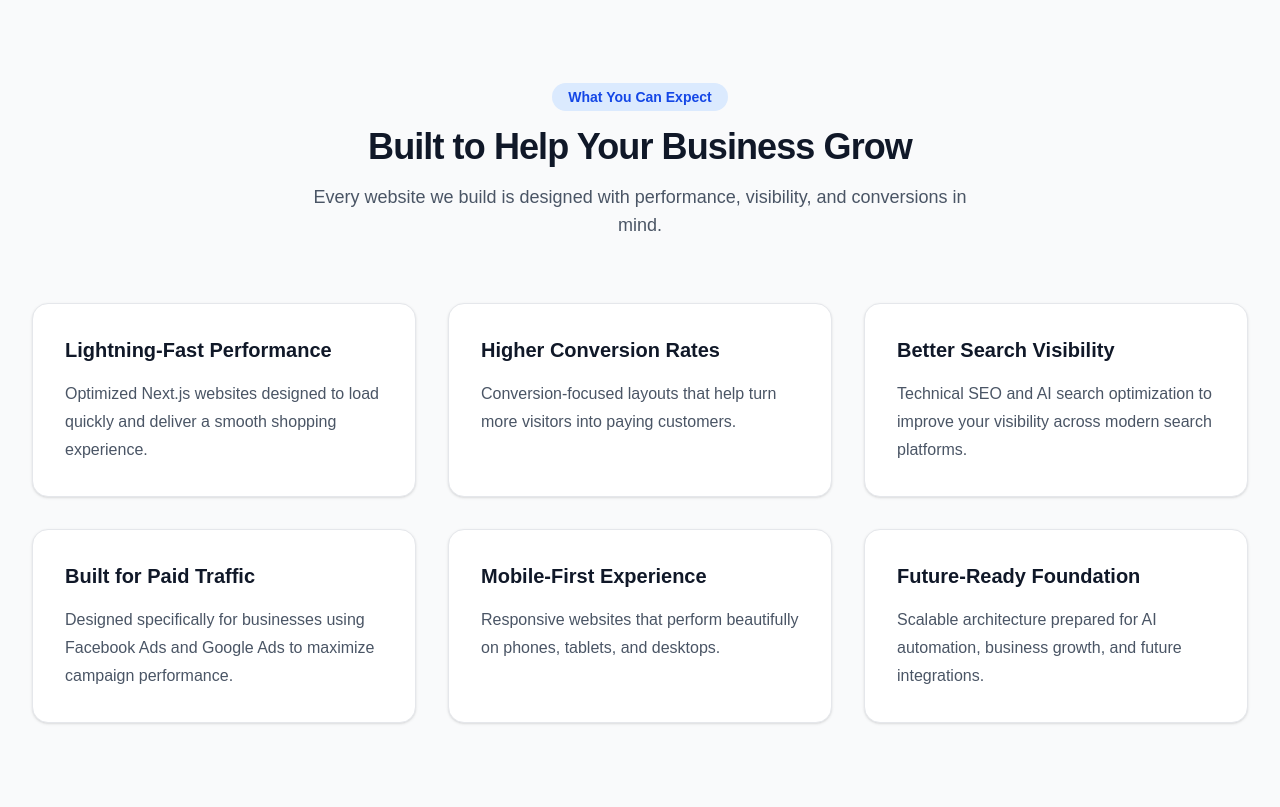
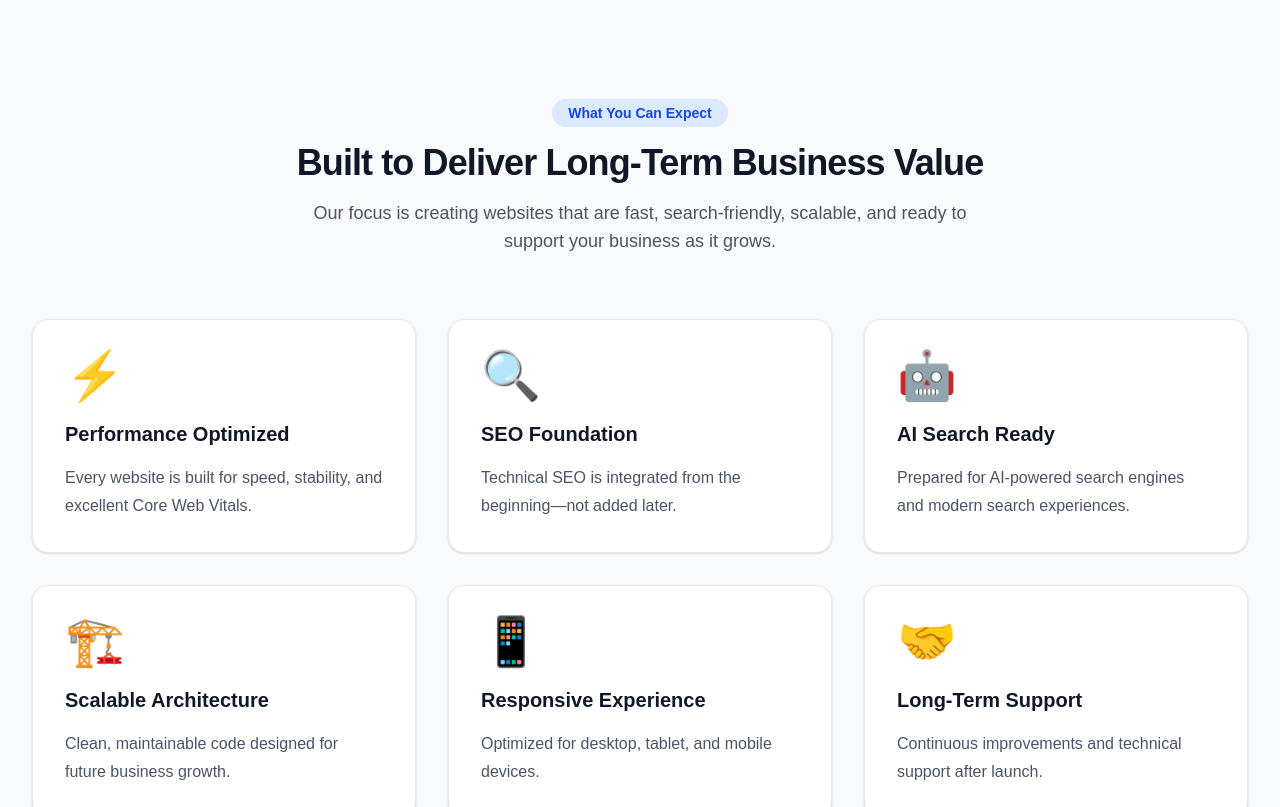
Before and after one commit to leadflowproteam/leadflowproteam, a Next.js app: page / in a window 1280 px wide. Shown: the part 4600-5407 px from the top of the page. Built offline with nearby package versions, Linux system fonts and the light colour scheme.

Commit message:
feat(home): redesign results section

```diff
--- a/components/sections/Results.tsx
+++ b/components/sections/Results.tsx
@@ -4,20 +4,24 @@ import { results } from "@/data/results";
 
 export default function Results() {
   return (
-    <section className="bg-gray-50 py-24">
+    <section className="bg-gray-50 py-24 lg:py-28">
       <Container>
         <SectionHeading
           badge="What You Can Expect"
-          title="Built to Help Your Business Grow"
-          description="Every website we build is designed with performance, visibility, and conversions in mind."
+          title="Built to Deliver Long-Term Business Value"
+          description="Our focus is creating websites that are fast, search-friendly, scalable, and ready to support your business as it grows."
         />
 
         <div className="mt-16 grid gap-8 md:grid-cols-2 xl:grid-cols-3">
           {results.map((item) => (
             <div
               key={item.title}
-              className="rounded-2xl border border-gray-200 bg-white p-8 shadow-sm transition duration-300 hover:-translate-y-1 hover:shadow-lg"
+              className="rounded-2xl border border-gray-200 bg-white p-8 shadow-sm transition-all duration-300 hover:-translate-y-2 hover:shadow-xl"
             >
+              <div className="mb-5 text-5xl">
+                {item.icon}
+              </div>
+
               <h3 className="text-xl font-semibold text-gray-900">
                 {item.title}
               </h3>
--- a/data/results.ts
+++ b/data/results.ts
@@ -1,34 +1,40 @@
 export const results = [
   {
-    title: "Lightning-Fast Performance",
+    title: "Performance Optimized",
     description:
-      "Optimized Next.js websites designed to load quickly and deliver a smooth shopping experience.",
+      "Every website is built for speed, stability, and excellent Core Web Vitals.",
+    icon: "⚡",
   },
   {
-    title: "Higher Conversion Rates",
+    title: "SEO Foundation",
     description:
-      "Conversion-focused layouts that help turn more visitors into paying customers.",
+      "Technical SEO is integrated from the beginning—not added later.",
+    icon: "🔍",
   },
   {
-    title: "Better Search Visibility",
+    title: "AI Search Ready",
     description:
-      "Technical SEO and AI search optimization to improve your visibility across modern search platforms.",
+      "Prepared for AI-powered search engines and modern search experiences.",
+    icon: "🤖",
   },
   {
-    title: "Built for Paid Traffic",
+    title: "Scalable Architecture",
     description:
-      "Designed specifically for businesses using Facebook Ads and Google Ads to maximize campaign performance.",
+      "Clean, maintainable code designed for future business growth.",
+    icon: "🏗️",
   },
   {
-    title: "Mobile-First Experience",
+    title: "Responsive Experience",
     description:
-      "Responsive websites that perform beautifully on phones, tablets, and desktops.",
+      "Optimized for desktop, tablet, and mobile devices.",
+    icon: "📱",
   },
   {
-    title: "Future-Ready Foundation",
+    title: "Long-Term Support",
     description:
-      "Scalable architecture prepared for AI automation, business growth, and future integrations.",
+      "Continuous improvements and technical support after launch.",
+    icon: "🤝",
   },
 ] as const;
 
-export type Result = (typeof results)[number];
+export type ResultItem = (typeof results)[number];
```
